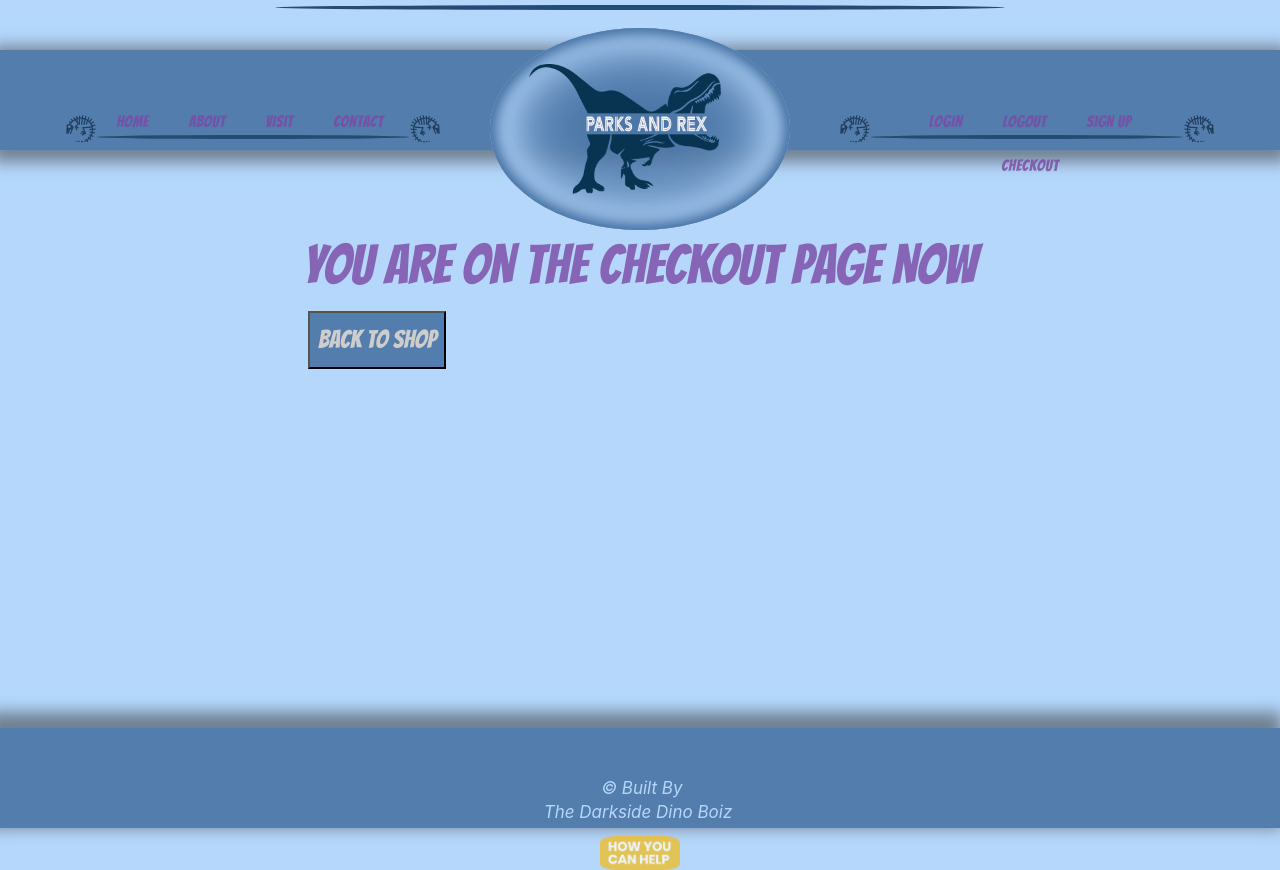
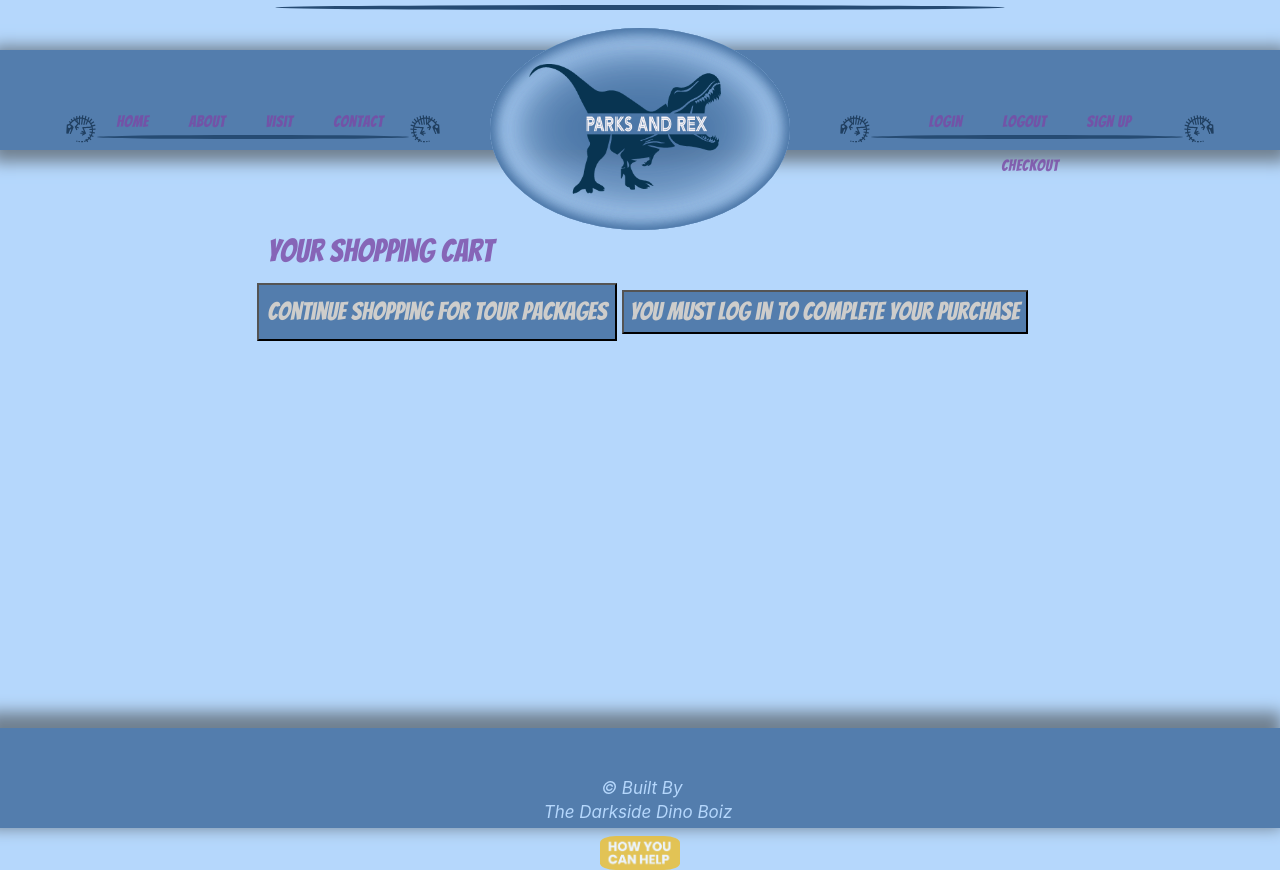
Before and after one commit to brandynh/ParksAndRex, a React (Create React App) app in the folder client/: page /checkout in a window 1280 px wide. Built offline with nearby package versions, Linux system fonts and the light colour scheme.

Commit message:
shopping cart with buttons to either check out or log in depending on user auth

```diff
--- a/client/src/components/ShoppingCart.js
+++ b/client/src/components/ShoppingCart.js
@@ -1,27 +1,33 @@
-import React from 'react';
-import { useStoreContext } from '../utils/GlobalState';
-
-
+import React from "react";
+import { useStoreContext } from "../utils/GlobalState";
+import dinoLogo3 from "../assets/images/Dinologo3.png";
 
 const ShoppingCart = () => {
-
   const [state, dispatch] = useStoreContext();
 
-
-  return <div>
-    {state?.cart.map((cartItem) => {
-      return <h1>You bought the {cartItem.name} for {cartItem.price}</h1>
-    })}
-
-      {/* <h1>Here is {state.cart.title}</h1> */}
-
-
-      {/* Card component that will populate with selected Packages on checkout page
-      so that user can see what they're buying. */}
-
-
-
-  </div>;
+  return (
+    <div className="container h-100">
+      <h2>Your Shopping Cart</h2>
+      {state?.cart.map((cartItem) => {
+        return (
+          <div className="row d-flex justify-content-center align-items-center h-100">
+            <div className="card cart-card mb-4">
+              <div className="p-4">
+                <div classname="col-md-2 d-flex justify-content-center" align="center">
+                <img className="checkout-img" src={dinoLogo3}></img>
+                  <h3>
+                    You Ordered: The {cartItem.name} (Good for 4 visitors on the date of your choosing)
+                  </h3>
+                  <p className="mb-4 pb-2">{cartItem.description}</p>
+                  <p className="mb-4 pb-2">Cost: ${cartItem.price}</p>
+                </div>
+              </div>
+            </div>
+          </div>
+        );
+      })}
+    </div>
+  );
 };
 
 export default ShoppingCart;
--- a/client/src/index.css
+++ b/client/src/index.css
@@ -217,3 +217,20 @@ Footer {
    margin-top: -30px;
    margin-left: 40px;
 }
+
+
+
+.cart-card {
+  background-color: var(--dark-blue);
+  color: var(--dino-dark-grey);
+}
+
+.checkout-img {
+  height:175px;
+  width: 175px;
+}
+
+h2 {
+  font-family: Bangers;
+  color: var(--purple)
+}
--- a/client/src/pages/Checkout.js
+++ b/client/src/pages/Checkout.js
@@ -1,20 +1,24 @@
 import React from "react";
 import ShoppingCart from "../components/ShoppingCart";
 import { Link } from "react-router-dom";
+import Auth from "../utils/auth"
 // import Cart from "../components/Cart"
 
 const Checkout = () => {
   return (
     <div>
-      <h1>YOU ARE ON THE CHECKOUT PAGE NOW</h1>
-      {/* This will be our payment page with the Stripe boilerplate and form for taking buyer's info.
-    Should include functional "shopping cart" showing what user has purchased so far.*/}
-
       <ShoppingCart /* specific props somewhere in here */ />
-
+      <div className="justify-content-center" align="center">
       <Link to="/shop">
-          <button className="homeBtn">Back to Shop</button>
+          <button className="homeBtn">Continue Shopping for Tour Packages</button>
       </Link>
+      {Auth.loggedIn() ?  ( <Link to="/thanks">
+              <button>Complete Your Purchase</button>
+              </Link> )   :  ( <Link to="/login">
+              <button>You must log in to complete your purchase</button>
+              </Link>
+            )}
+            </div>
     </div>
 
   );
```
